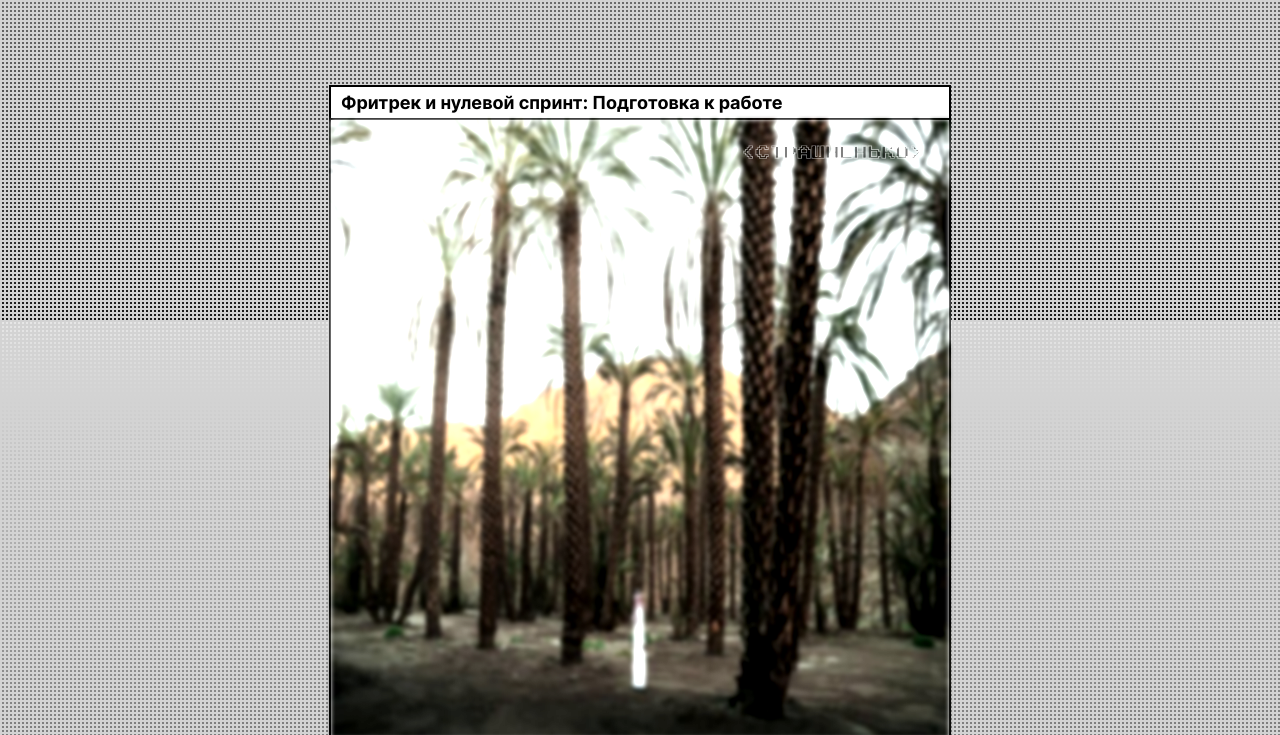
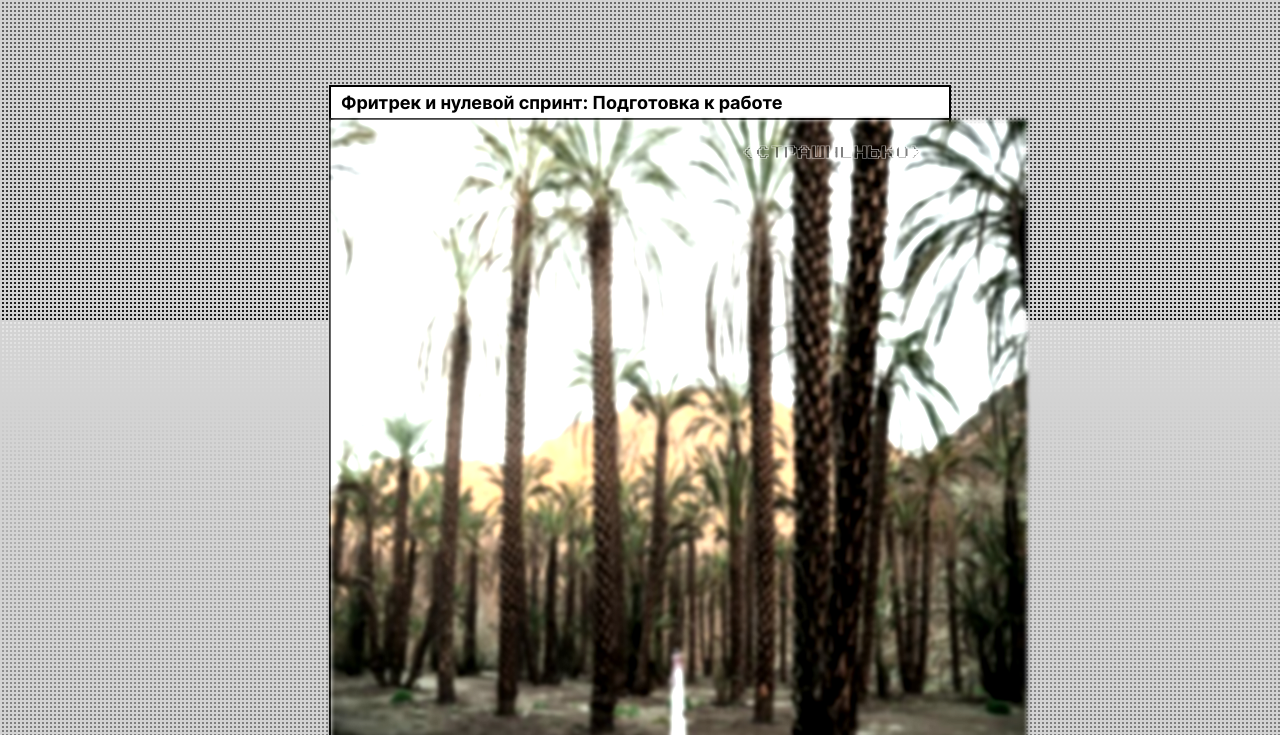
Before and after one commit to Artem2215/zakrivayuschiy-teg-f, a plain HTML site: page index.html in a window 1280 px wide. Shown: the part 480-1215 px from the top of the page. Drawn offline with Linux system fonts and the light colour scheme.

Commit message:
git_tests

```diff
--- a/index.html
+++ b/index.html
@@ -59,8 +59,8 @@
             class="card__image"
             src="./images/1.jpg"
             alt="Араб стоит среди высоких пальм"
-            width="100%"
-            height="100%"
+            width="auto"
+            height="auto"
             viewBox="0 0 696 696"
           />
           <p class="card__lable" href="#">&lt;страшненько&gt;</p>
```
